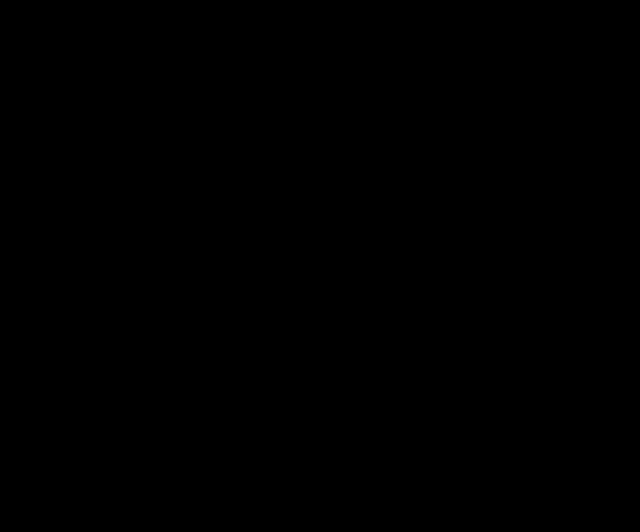
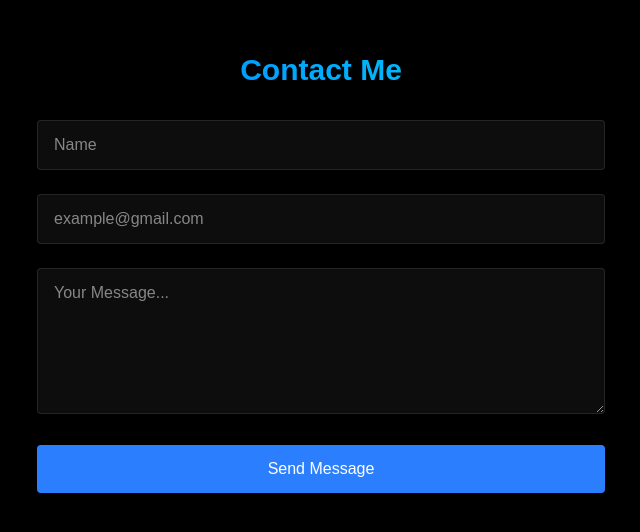
Before and after one commit to anthuarneck/portfolio, a React (Vite) app: page / in a window 1280 px wide. Shown: the part 2560-3092 px from the top of the page, without its empty margins (319-959 px from the left). Before the commit the page ends 2464 px from the top, so only its background shows below. Built offline with nearby package versions, Linux system fonts and the light colour scheme.

Commit message:
Contact component completed.

```diff
--- a/src/App.jsx
+++ b/src/App.jsx
@@ -7,6 +7,7 @@
 import { Home } from "./components/Home";
 import { About } from "./components/About";
 import { Projects } from "./components/Projects";
+import { Contact } from "./components/Contact";
 
 function App() {
   const [isLoaded, setIsLoaded] = useState(false);
@@ -25,6 +26,7 @@
         <Home />
         <About />
         <Projects />
+        <Contact />
       </div>
     </>
   );
--- a/src/components/Contact.jsx
+++ b/src/components/Contact.jsx
@@ -0,0 +1,55 @@
+import { RevealOnScroll } from "./RevealOnScroll";
+
+export const Contact = () => {
+  return (
+    <section
+      id="contact"
+      className="min-h-screen flex items-center justify-center py-20"
+    >
+      <RevealOnScroll>
+        <div className="px-4 w-150">
+          <h2 className="text-3xl font-bold mb-8 bg-gradient-to-r from-blue-500 to-cyan-400 bg-clip-text text-transparent text-center">
+            Contact Me
+          </h2>
+          <form className="space-y-6">
+            <div className="relative">
+              <input
+                type="text"
+                id="name"
+                name="name"
+                required
+                className="w-full bg-white/5 border border-white/10 rounded px-4 py-3 text-white transition focus:outline-none focus:border-blue-500 focus:bg-blue-500/5"
+                placeholder="Name"
+              />
+            </div>
+            <div className="relative">
+              <input
+                type="email"
+                id="email"
+                name="email"
+                required
+                className="w-full bg-white/5 border border-white/10 rounded px-4 py-3 text-white transition focus:outline-none focus:border-blue-500 focus:bg-blue-500/5"
+                placeholder="example@gmail.com"
+              />
+            </div>
+            <div className="relative">
+              <textarea
+                id="message"
+                name="message"
+                rows={5}
+                className="w-full bg-white/5 border border-white/10 rounded px-4 py-3 text-white transition focus:outline-none focus:border-blue-500 focus:bg-blue-500/5"
+                placeholder="Your Message..."
+              />
+            </div>
+            <button
+              type="submit"
+              className="w-full bg-blue-500 text-white py-3 px-6 rounded font-medium transition relative cursor-pointer overflow-hidden hover:-translate-y-0.5 hover:shadow-[0_0_15px_rgba(59,130,246,0.4)]"
+            >
+              Send Message
+            </button>
+          </form>
+        </div>
+      </RevealOnScroll>
+    </section>
+  );
+};
```
